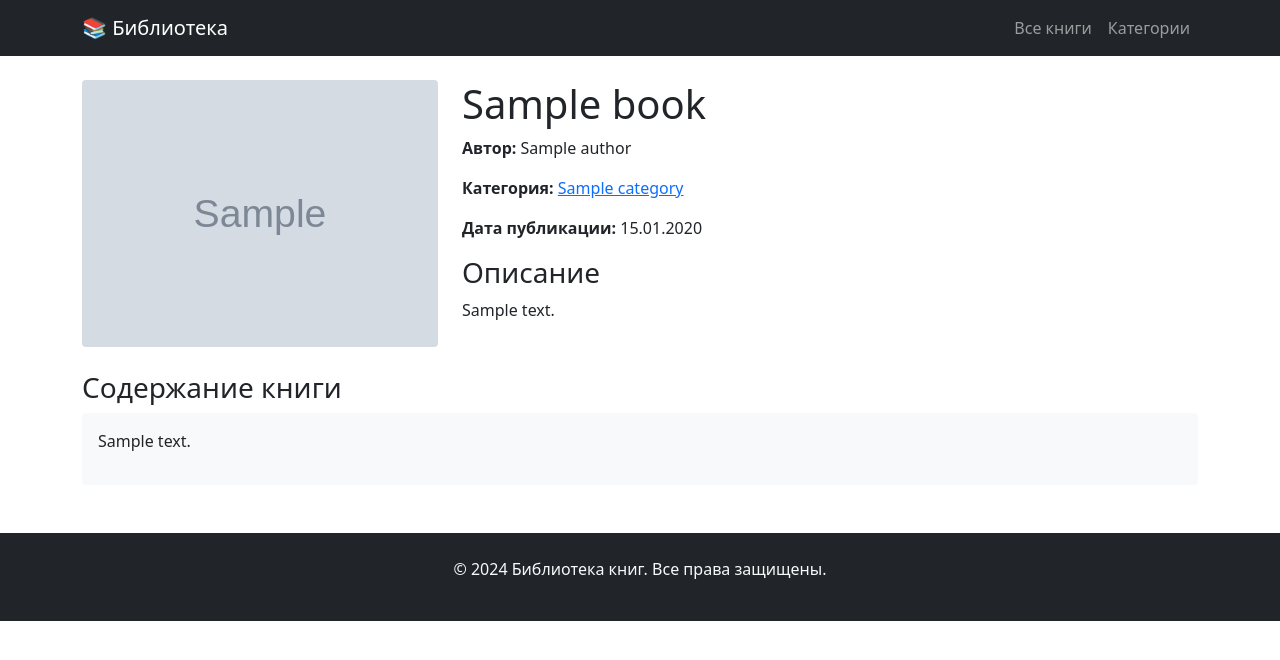
After one commit to jllvmnr/serv_prj, a Django app: template myapp/templates/book_detail.html in a window 1280 px wide. The commit adds this page. Shown: the top 660 px of the page. Run offline with Django 5.2, Linux system fonts and the light colour scheme; the template is opened without the code that fills it: most values are stand-ins (such as "Sample title", 1, 10 or a date in 2020); grey boxes marked "Sample" are stand-in pictures.

Commit message:
templates changed n added

```diff
--- a/myapp/templates/base.html
+++ b/myapp/templates/base.html
@@ -1,108 +1,49 @@
 <!DOCTYPE html>
-<html lang="en">
+<html lang="ru">
 <head>
     <meta charset="UTF-8">
     <meta name="viewport" content="width=device-width, initial-scale=1.0">
-    <title>{% block title %}Менин сайт{% endblock %}</title>
+    <title>{% block meta_title %}{% if meta_title %}{{ meta_title }}{% else %}Книги читать онлайн - Библиотека бесплатных книг{% endif %}{% endblock %}</title>
+    <meta name="description" content="{% block meta_description %}{% if meta_description %}{{ meta_description }}{% else %}Читайте книги онлайн бесплатно. Большая коллекция книг различных жанров. Книги, читать которые можно прямо на сайте.{% endif %}{% endblock %}">
+    <meta name="keywords" content="книги, читать, онлайн, библиотека, бесплатные книги">
+    <link href="https://cdn.jsdelivr.net/npm/bootstrap@5.1.3/dist/css/bootstrap.min.css" rel="stylesheet">
     <style>
-        * {
-            box-sizing: border-box;
+        .book-cover {
+            height: 300px;
+            object-fit: cover;
         }
-
-        body {
-            margin: 0;
-            font-family: 'Segoe UI', Tahoma, Geneva, Verdana, sans-serif;
-            background-color: #f0f2f5;
-            color: #333;
-        }
-
-        header {
-            background: linear-gradient(135deg, #007BFF, #0056b3);
-            color: white;
-            padding: 30px 20px;
-            text-align: center;
-            box-shadow: 0 4px 8px rgba(0, 0, 0, 0.1);
-        }
-
-        header h1 {
-            margin: 0;
-            font-size: 2.5em;
-        }
-
-        nav {
-            margin-top: 15px;
-        }
-
-        nav a {
-            color: white;
-            text-decoration: none;
-            margin: 0 15px;
-            font-weight: 500;
-            font-size: 1.1em;
-            transition: color 0.3s;
-        }
-
-        nav a:hover {
-            color: #ffd700;
-        }
-
-        main {
-            max-width: 1000px;
-            height:  60vh;
-            margin: 30px auto;
-            background-color: white;
-            padding: 30px;
-            border-radius: 12px;
-            box-shadow: 0 8px 20px rgba(0, 0, 0, 0.08);
-        }
-
-        footer {
-            background-color: #1c1c1c;
-            color: #bbb;
-            text-align: center;
-            padding: 20px 10px;
-            margin-top: 40px;
-        }
-
-        footer p {
-            margin: 0;
-            font-size: 0.9em;
-        }
-
-        @media (max-width: 600px) {
-            nav a {
-                display: block;
-                margin: 10px 0;
-            }
-
-            header h1 {
-                font-size: 2em;
-            }
-
-            main {
-                margin: 15px;
-                padding: 20px;
-            }
+        .author-photo {
+            width: 150px;
+            height: 150px;
+            object-fit: cover;
         }
     </style>
 </head>
 <body>
-    <header>
-        <h1>Кош келиниздер!</h1>
-        <nav>
-            <a href="/">Башкы бет</a>
-            <a href="/about">Биз жонундо</a>
-        </nav>
-    </header>
+    <nav class="navbar navbar-expand-lg navbar-dark bg-dark">
+        <div class="container">
+            <a class="navbar-brand" href="{% url 'book_list' %}">📚 Библиотека</a>
+            <div class="navbar-nav ms-auto">
+                <a class="nav-link" href="{% url 'book_list' %}">Все книги</a>
+                <a class="nav-link" href="{% url 'category_list' %}">Категории</a>
+                {% if user.is_authenticated %}
+                    <a class="nav-link" href="{% url 'book_create' %}">Добавить книгу</a>
+                {% endif %}
+            </div>
+        </div>
+    </nav>
 
-    <main>
+    <div class="container mt-4">
         {% block content %}
+        {% endblock %}
+    </div>
 
-        {% endblock %}
-    </main>
+    <footer class="bg-dark text-light mt-5 py-4">
+        <div class="container text-center">
+            <p>&copy; 2024 Библиотека книг. Все права защищены.</p>
+        </div>
+    </footer>
 
-    <footer>
-        <p>&copy; 2025: Менин сайт</p>
-    </footer>
+    <script src="https://cdn.jsdelivr.net/npm/bootstrap@5.1.3/dist/js/bootstrap.bundle.min.js"></script>
 </body>
 </html>
--- /dev/null
+++ b/myapp/templates/book_detail.html
@@ -0,0 +1,38 @@
+{% extends 'base.html' %}
+
+{% block content %}
+<div class="row">
+    <div class="col-md-4">
+        {% if book.cover_image %}
+        <img src="{{ book.cover_image.url }}" class="img-fluid rounded" alt="{{ book.title }}">
+        {% endif %}
+    </div>
+    <div class="col-md-8">
+        <h1>{{ book.title }}</h1>
+        <p><strong>Автор:</strong> {{ book.author.name }}</p>
+        <p><strong>Категория:</strong>
+            <a href="{{ book.category.get_absolute_url }}">{{ book.category.name }}</a>
+        </p>
+        <p><strong>Дата публикации:</strong> {{ book.published_date|date:"d.m.Y" }}</p>
+
+        <h3>Описание</h3>
+        <p>{{ book.description }}</p>
+
+        {% if user.is_authenticated %}
+        <div class="mt-3">
+            <a href="{% url 'book_update' book.slug %}" class="btn btn-warning">Редактировать</a>
+            <a href="{% url 'book_delete' book.slug %}" class="btn btn-danger">Удалить</a>
+        </div>
+        {% endif %}
+    </div>
+</div>
+
+<div class="row mt-4">
+    <div class="col-12">
+        <h3>Содержание книги</h3>
+        <div class="content-box p-3 bg-light rounded">
+            {{ book.content|linebreaks }}
+        </div>
+    </div>
+</div>
+{% endblock %}
```
Also changed, not shown: myapp/templates/about.html (deleted, +0 -8 lines), myapp/templates/book_list.html (added, +71 -0 lines), myapp/templates/index.html (deleted, +0 -8 lines), myapp/__init__.py (deleted).
